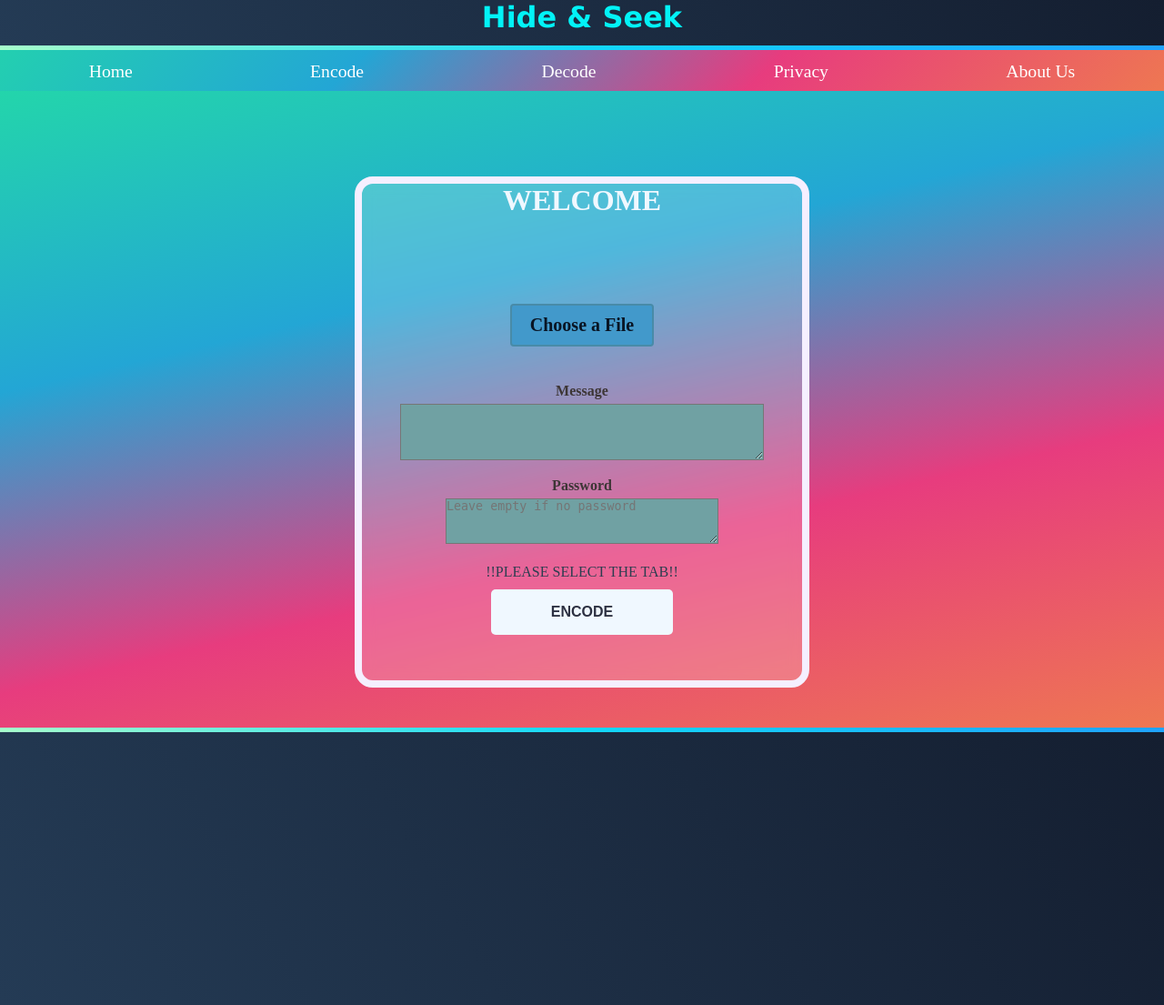
After one commit to aayushrajthakur/Hide---Seek, a Flask app: page /encode in a window 1280 px wide. The commit adds this page. Shown: the whole page at 91% size. Run offline with Flask 3, Linux system fonts and the light colour scheme.

Commit message:
Everything is working good upto encode page, But taking input and operation on it is still remaining

```diff
--- a/app.py
+++ b/app.py
@@ -75,21 +75,19 @@ def register():
     return render_template('register.html')
 
 # Route for user homepage
-@app.route('/login/main')
+@app.route('/main')
 def main():
     if 'username' in session:
         return render_template('home.html', username=session['username'])
     else:
         return redirect(url_for('login'))
-@app.route('/login/main/encode')
+@app.route('/encode')
 def encode():
     return render_template('encode.html')
 
-@app.route('/login/main/decode')
+@app.route('/decode')
 def decode():
     return render_template('decode.html')
-
-
 
 # Main execution block
 if __name__ == '__main__':
--- /dev/null
+++ b/templates/encode.html
@@ -0,0 +1,261 @@
+<!DOCTYPE html>
+<html lang="en">
+<head>
+    <meta charset="UTF-8">
+    <meta name="viewport" content="width=device-width, initial-scale=1.0">
+    <title>Steganography</title>
+    <link rel="stylesheet" href="encode.css">
+    <link rel="stylesheet" href="https://cdnjs.cloudflare.com/ajax/libs/font-awesome/6.5.1/css/all.min.css" integrity="sha512-DTOQO9RWCH3ppGqcWaEA1BIZOC6xxalwEsw9c2QQeAIftl+Vegovlnee1c9QX4TctnWMn13TZye+giMm8e2LwA==" crossorigin="anonymous" referrerpolicy="no-referrer" />
+    <style>
+        *{
+            margin:0px;
+            padding:0px;
+            box-sizing: border-box;
+        }
+        .mainbd{
+            background-color: aliceblue;
+            height:100%;
+            width:100%;
+        }
+        header{
+            height: 100px;
+            background:linear-gradient(-45deg,#ee7752,#e73c7e,#23a6d5,#23d5ab);
+        }
+        label {
+            display: block;
+            margin: 15px 0 5px;
+            font-weight: bold;
+            text-align: center;
+            color: #3d3636;
+        }
+        .file-upload {
+            position: relative;
+            overflow: hidden;
+            margin-bottom: 20px;
+            font-size: 20px;
+
+        }
+        input[type="file"] {
+            position: absolute;
+            top: 0;
+            right: 0;
+            opacity: 0; /* Hide the default file input */
+            cursor: pointer;
+            height: 100%;
+            width: 100%;
+        }
+        .custom-file-upload {
+            display: inline-block;
+            padding: 10px 20px;
+            cursor: pointer;
+            border: 2px solid #488ba8;
+            border-radius: 4px;
+            background-color: #4299cb;
+            color: #091524;
+            transition: background-color 0.3s, border-color 0.3s;
+            text-align: center;
+            width: 100%;
+        }
+        i{
+            margin-left:10px;
+        }
+        .hr{
+            height:5px;
+            width:100%;
+            background:linear-gradient(240deg,#1FA2FF,#12D8FA,#A6FFCB);
+        }
+        .hr1{
+            height:5px;
+            width:100%;
+            background:linear-gradient(240deg,#1FA2FF,#12D8FA,#A6FFCB);
+            margin-bottom: 100px;
+        }
+        .hr2{
+            height:5px;
+            width:100%;
+            background:linear-gradient(240deg,#1FA2FF,#12D8FA,#A6FFCB);
+        }
+        .t{
+            color:rgb(2, 243, 247);
+            font-family: 'Lucida Sans', 'Lucida Sans Regular', 'Lucida Grande', 'Lucida Sans Unicode', Geneva, Verdana, sans-serif;
+            text-align: center;
+
+        }
+        .submenu{
+            display: flex;
+            flex-direction: row;
+            justify-content: space-around;
+            align-items: center;
+        }
+        .titlese{
+            color:White;
+            text-decoration: none;
+            font-weight: 500;
+            font-size: 1.23rem;
+            text-align: center;
+            margin-top:12px;
+            background-color: transparent;
+            outline:none;
+            border: none;
+            cursor: pointer;
+        }
+        .titlese:hover{
+            color:rgb(2, 243, 247);
+        }
+        .menu{
+            height:50px;
+            background:linear-gradient(240deg,#141E30,#243B55);
+
+        }
+        a{
+            text-decoration: none;
+            color:black;
+        }
+        ul li a{
+            display: block;
+            text-decoration: none;
+            color:white;
+            text-align: center;
+            font-size:1.23rem;
+            margin-top:2rem;
+        }
+        hr{
+            margin-top:2rem;
+        }
+        main{
+            height:700px;
+            display: flex;
+            flex-direction: column;
+            justify-content: center;
+            align-items: center;
+            background: linear-gradient(-13deg, #ee7752, #e73c7e, #23a6d5, #23d5ab);
+            animation: gradient 15s ease infinite;
+
+        }
+        .dialogue{
+            height: 600px;
+            width: 500px;
+            background:rgba(255,255,255,0.2);
+            backdrop-filter: blur(10px);
+            border: 8px solid #f5efff, ;
+            border-radius: 20px;
+            display: flex;
+            flex-direction: column;
+            justify-content: center;
+            align-items: center;
+            position: relative;
+            /* animation: animate 2s linear infinite; */
+            margin-bottom: 50px;
+
+        }
+        @keyframes animate {
+            0%{
+                border:2px solid lemonchiffon;
+            }
+            50%{
+                border:5px solid lemonchiffon;
+                box-shadow: 0 0 5px #03e9f4,
+                    0 0 25px #03e9f4,
+                    0 0 50px #03e9f4,
+                    0 0 20px #03e9f4;
+            }
+            100%{
+            border:10px solid lemonchiffon;
+            }
+        }
+        .title{
+            padding-bottom: 80px;
+            font-weight: 900;
+            color:aliceblue;
+        }
+        #inst{
+            font-weight: 500;
+            color:#2C3E50;
+        }
+        .type{
+            height: 100px;
+            border-radius: 5px;
+            margin-top: 10px;
+        }
+        .dc{
+            height:50px;
+            background-color: aliceblue;
+            border-radius: 5px;
+            width:200px;
+            color:#2D3142;
+            font-weight: 600;
+            font-size: 1rem;
+            outline: none;
+            border: none;
+        }
+        .pswd{
+            width: 300px;
+            height: 50px;
+        }
+
+        footer{
+            height: 300px;
+            background:linear-gradient(240deg,#141E30,#243B55);
+        }
+        .dc:hover{
+            color:rgb(2, 243, 247);
+            background-color: #233b3c;
+        }
+        textarea{
+            width: 400px;
+            background-color: #70a1a3;
+
+        }
+    </style>
+
+</head>
+<body>
+    <form action="/login/encode" method="post">
+        <div class="mainbd">
+            <header>
+                <div class="menu">
+                    <h1 class="t">Hide & Seek</h1>
+                </div>
+                <div class="hr"></div>
+                <div class="submenu">
+                    <a href="{{ url_for('main') }}" class="titlese">Home</a>
+                    <a href="{{url_for('encode')}}" class="titlese">Encode</a>
+                    <a href="#" class="titlese">Decode</a>
+                    <a href="#" class="titlese">Privacy</a>
+                    <a href="#" class="titlese">About Us</a>
+                </div>
+            </header>
+            <main>
+                <div class="hr1"></div>
+                <div class="dialogue">
+                    <h1 class="title">WELCOME</h1>
+
+                    <div class="file-upload">
+                        <label class="custom-file-upload">
+                            Choose a File
+                        </label>
+                        <input type="file" name="image" id="image" accept="image/*" >
+                    </div>
+
+                    <div>
+                        <label for="message">Message</label>
+                        <textarea name="message" id="message" rows="4" ></textarea>
+                    </div>
+                    <div>
+                        <label for="message">Password</label>
+                        <textarea class="pswd" placeholder="Leave empty if no password" name="Password" id="password" rows="4"></textarea>
+                    </div>
+                    <br>
+
+                    <p id="inst" class="desc">!!PLEASE SELECT THE TAB!!</p>
+                    <div class="type">
+                        <button class="dc">ENCODE</button>
+                    </div>
+                </div>
+            </main>
+            <div class="hr2"></div>
+            <footer></footer>
+        </div>
+    </form>
+</body>
+</html>
--- a/templates/home.html
+++ b/templates/home.html
@@ -154,7 +154,7 @@
             <div class="hr"></div>
             <div class="submenu">
                 <a href="{{ url_for('main') }}" class="titles">Home</a>
-                <a href="#" class="titles">Encode</a>
+                <a href="{{url_for('encode')}}" class="titles">Encode</a>
                 <a href="#" class="titles">Decode</a>
                 <a href="#" class="titles">Privacy</a>
                 <a href="#" class="titles">About Us</a>
```
